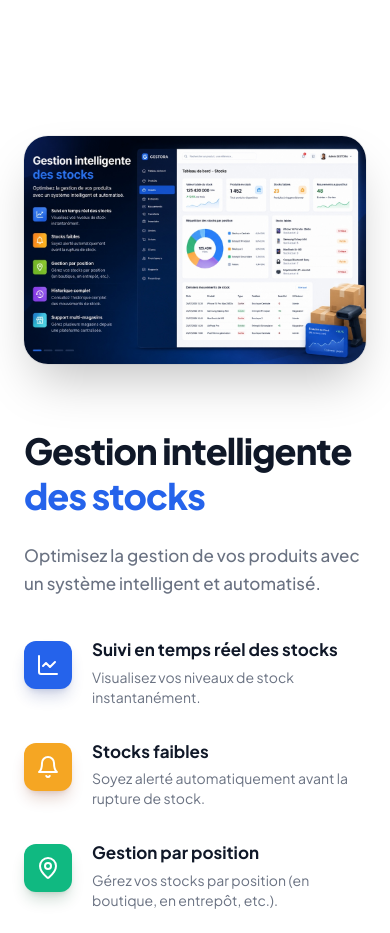
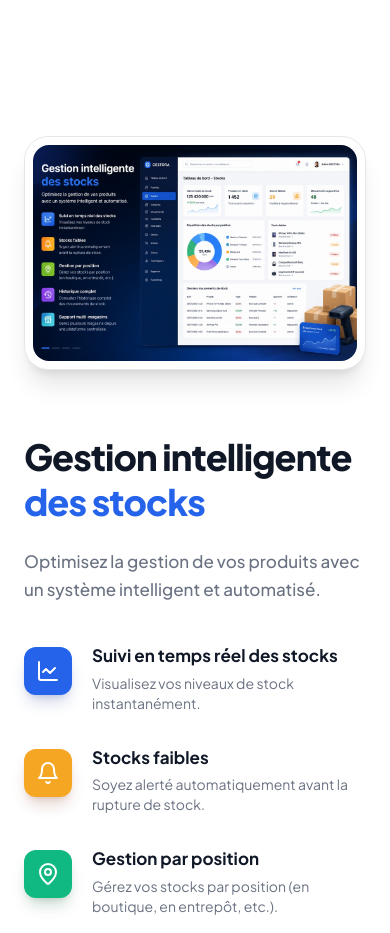
Before and after one commit to senethialy6840-beep/GESTORA, a Next.js app: page / in a window 390 px wide. Shown: the part 3760-4693 px from the top of the page. Built offline with nearby package versions, Linux system fonts and the light colour scheme.

Commit message:
Fix Gestion intelligente layout and responsiveness

```diff
--- a/app/page.tsx
+++ b/app/page.tsx
@@ -309,13 +309,13 @@ export default function LandingPage() {
               </div>
             </div>
 
-            {/* Right Image (CSS Cropped) */}
-            <div className="order-1 lg:order-2 h-full flex items-center">
-              <div className="relative w-full rounded-3xl overflow-hidden shadow-2xl ring-1 ring-black/5 dark:ring-white/10 lg:aspect-[4/3]">
+            {/* Right Image */}
+            <div className="order-1 lg:order-2">
+              <div className="bg-white dark:bg-[#162032] p-2 sm:p-4 rounded-3xl shadow-xl border border-gray-200 dark:border-slate-700/50 transform hover:-translate-y-2 transition-all duration-500">
                 <img
                   src="/images/gestion_stocks_full.jpg"
                   alt="Gestion intelligente des stocks Dashboard"
-                  className="w-full h-auto lg:absolute lg:inset-0 lg:h-full lg:object-cover lg:max-w-[200%] lg:w-[190%] lg:object-right lg:-ml-[90%] lg:top-0 object-contain"
+                  className="w-full h-auto rounded-2xl"
                 />
               </div>
             </div>
```
